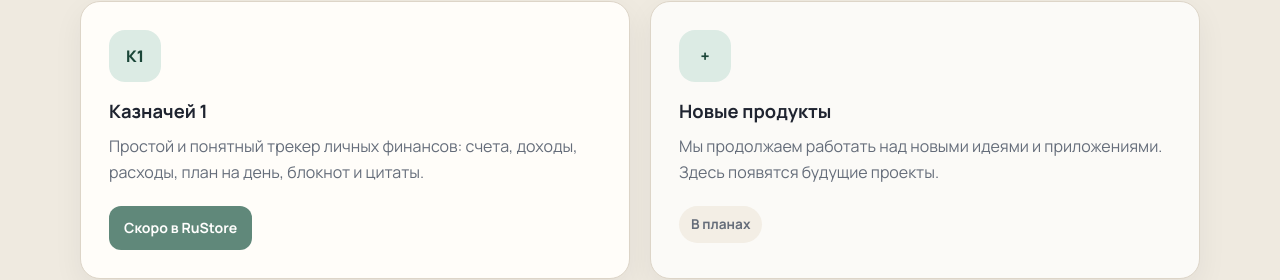
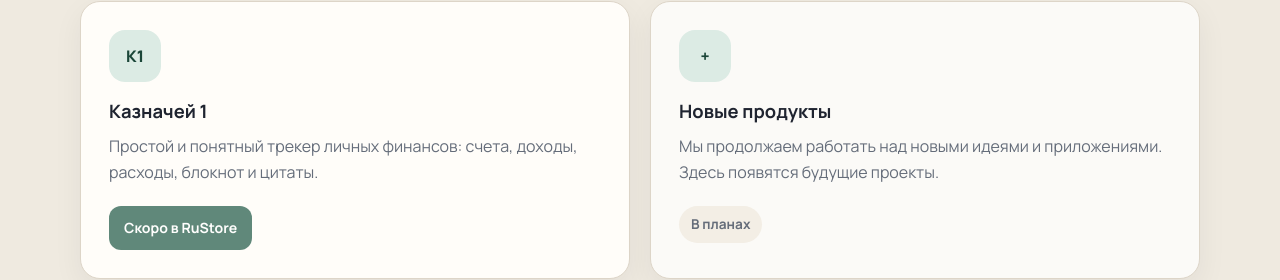
Before and after one commit to andreyserebrennikov8155/serebrennikov-brothers-site, a plain HTML site: page index.html in a window 1280 px wide. Shown: the part 1698-1978 px from the top of the page. Drawn offline with Linux system fonts and the light colour scheme.

Commit message:
Remove day plan from Kaznachey 1 description

```diff
--- a/index.html
+++ b/index.html
@@ -93,7 +93,7 @@
           <article class="card">
             <div class="card-icon">К1</div>
             <h3>Казначей 1</h3>
-            <p>Простой и понятный трекер личных финансов: счета, доходы, расходы, план на день, блокнот и цитаты.</p>
+            <p>Простой и понятный трекер личных финансов: счета, доходы, расходы, блокнот и цитаты.</p>
             <div class="card-actions">
               <a class="btn btn-small btn-primary" href="#" aria-disabled="true">Скоро в RuStore</a>
             </div>
```
